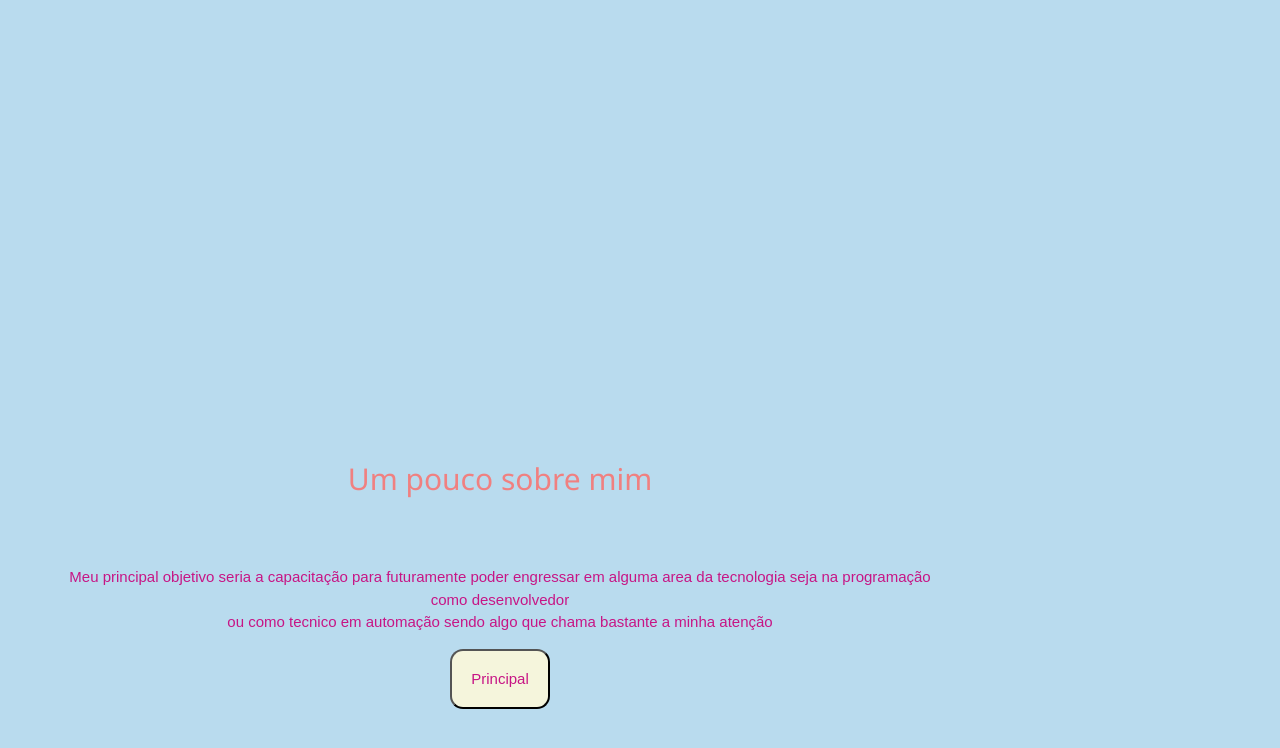
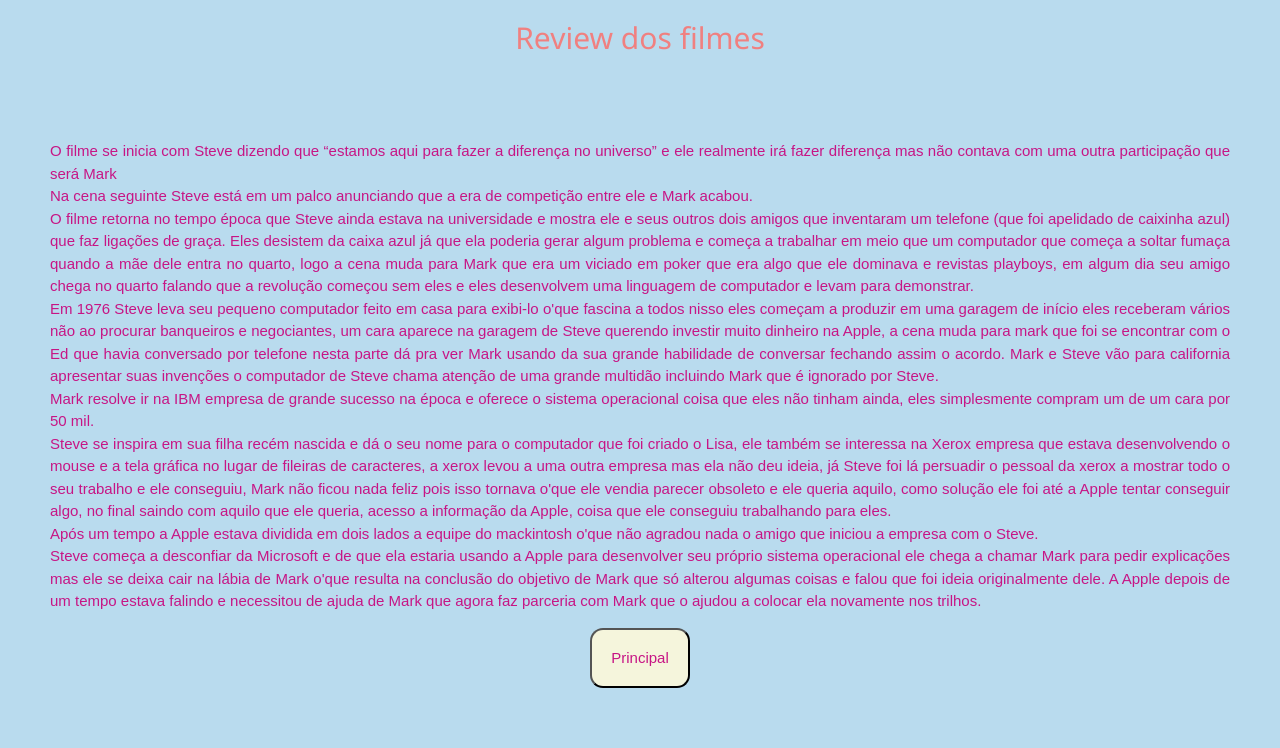
Before and after one commit to NatanFer/natanfer.github.io, a plain HTML site: page src/pages/objetivos.html in a window 1280 px wide. Drawn offline with Linux system fonts and the light colour scheme; files that its build step writes are made by us from their sources.

Commit message:
#parte2-portifolio

```diff
--- a/src/css/style.css
+++ b/src/css/style.css
@@ -22,7 +22,6 @@
     top: 0;
     background-color: #212A3E;
     color: white;
-    /* height: 50px; */
     width: 100%;
     position: fixed;
     z-index: 1;
@@ -40,6 +39,12 @@
 height: 30px;
 width: 30px;
 padding: 5px;
+
+}
+
+.logo2:hover{
+    height: 35px;
+    width: 35px;
 }
 nav {
     overflow: hidden;
@@ -99,7 +104,7 @@
 }
 
 .container {
-    padding: 0.01em 16px;
+    padding: 0.01em 0px;
 }
 
 .padding-64 {
--- a/src/pages/objetivos.html
+++ b/src/pages/objetivos.html
@@ -6,17 +6,58 @@
 </head>
 
 <body>
-  <div class="main">
+  <div>
 
     <div class="h1">
-      <h1>Um pouco sobre mim</h1>
+      <h1>Review dos filmes</h1>
     </div>
     <div class="txt">
-      <p>
+      <p class="edp">
+        O filme se inicia com Steve dizendo que “estamos aqui para fazer a diferença no universo”
+        e ele realmente irá fazer diferença mas não contava com uma outra participação que será
+        Mark<br>
+        Na cena seguinte Steve está em um palco anunciando que a era de competição entre ele
+        e Mark acabou.<br>
+        O filme retorna no tempo época que Steve ainda estava na universidade e mostra ele
+        e seus outros dois amigos que inventaram um telefone (que foi apelidado de caixinha
+        azul) que faz ligações de graça. Eles desistem da caixa azul já que ela poderia
+        gerar algum problema e começa a trabalhar em meio que um computador que começa
+        a soltar fumaça quando a mãe dele entra no quarto, logo a cena muda para Mark
+        que era um viciado em poker que era algo que ele dominava e revistas playboys,
+        em algum dia seu amigo chega no quarto falando que a revolução começou sem eles
+        e eles desenvolvem uma linguagem de computador e levam para demonstrar.<br>
+        Em 1976 Steve leva seu pequeno computador feito em casa para exibi-lo o'que fascina
+        a todos nisso eles começam a produzir em uma garagem de início eles receberam vários
+        não ao procurar banqueiros e negociantes, um cara aparece na garagem de Steve
+        querendo investir muito dinheiro na Apple, a cena muda para mark que foi se encontrar
+        com o Ed que havia conversado por telefone nesta parte dá pra ver Mark usando da sua
+        grande habilidade de conversar fechando assim o acordo. Mark e Steve vão para
+        california apresentar suas invenções o computador de Steve chama atenção de uma
+        grande multidão incluindo Mark que é ignorado por Steve.<br>
+        Mark resolve ir na IBM empresa de grande sucesso na época e oferece o sistema
+        operacional coisa que eles não tinham ainda, eles simplesmente compram um de um
+        cara por 50 mil.<br>
+        Steve se inspira em sua filha recém nascida e dá o seu nome para o computador
+        que foi criado o Lisa, ele também se interessa na Xerox empresa que estava
+        desenvolvendo o mouse e a tela gráfica no lugar de fileiras de caracteres,
+        a xerox levou a uma outra empresa mas ela não deu ideia, já Steve foi lá persuadir
+        o pessoal da xerox a mostrar todo o seu trabalho e ele conseguiu, Mark não ficou
+        nada feliz pois isso tornava o'que ele vendia parecer obsoleto e ele queria
+        aquilo, como solução ele foi até a Apple tentar conseguir algo, no final saindo
+        com aquilo que ele queria, acesso a informação da Apple, coisa que ele conseguiu
+        trabalhando para eles.<br>
+        Após um tempo a Apple estava dividida em dois lados a equipe do mackintosh o'que
+        não agradou nada o amigo que iniciou a empresa com o Steve.<br>
+        Steve começa a desconfiar da Microsoft e de que ela estaria usando a Apple para desenvolver seu próprio sistema
+        operacional ele chega a chamar Mark para pedir explicações mas ele se deixa cair na lábia de Mark o'que resulta
+        na conclusão do objetivo de Mark que só alterou algumas coisas e falou que foi ideia originalmente dele.
+        A Apple depois de um tempo estava falindo e necessitou de ajuda de Mark que agora faz parceria
+        com Mark que o ajudou a colocar ela novamente nos trilhos.
 
-        Meu principal objetivo seria a capacitação para futuramente poder engressar em alguma area da tecnologia seja na
-        programação como desenvolvedor<br>
-        ou como tecnico em automação sendo algo que chama bastante a minha atenção
+
+
+
+
       </p>
       <a class="textlink" href="/index.html">
 
--- a/src/pages/styleartigo.css
+++ b/src/pages/styleartigo.css
@@ -52,7 +52,6 @@
     width: 100px;
     height: 60px;
     padding: 13px;
-    color: mediumvioletred;
     background-color: beige;
     margin-top: 50px;
     transition: 0.5s;
@@ -63,7 +62,7 @@
 }
 
 button:hover{
-    background-color: rgb(255, 173, 241);
+    background-color: inherit;
     height: 70px;
     width: 110;
 
--- a/src/pages/stylepages.css
+++ b/src/pages/stylepages.css
@@ -7,15 +7,14 @@
     background-color:hsl(196, 52%, 78%);
     text-align:center;
     display: flex;
-    justify-content: left;
     color: mediumvioletred;
-    padding: 50px;
+
 
 }
 .h1{
     color: lightcoral;
 align-content: center;
-width: 1000px;
+width: auto;
 height:75px ;
 
 
@@ -26,16 +25,17 @@
      font-size: 25px;
      text-decoration: none;
 }
-.main{
-    align-content: center;
-    width: 1000px;
-    height: 1200px;
-}
+
 
 .txt{
     text-align: center;
     margin: 50px;
-    width: 900px;
+    max-width:auto ;
+    float: left;
+}
+
+.edp{
+    text-align: justify;
 }
 
 button{
```
Also changed, not shown: index.html (+4 -4 lines).
